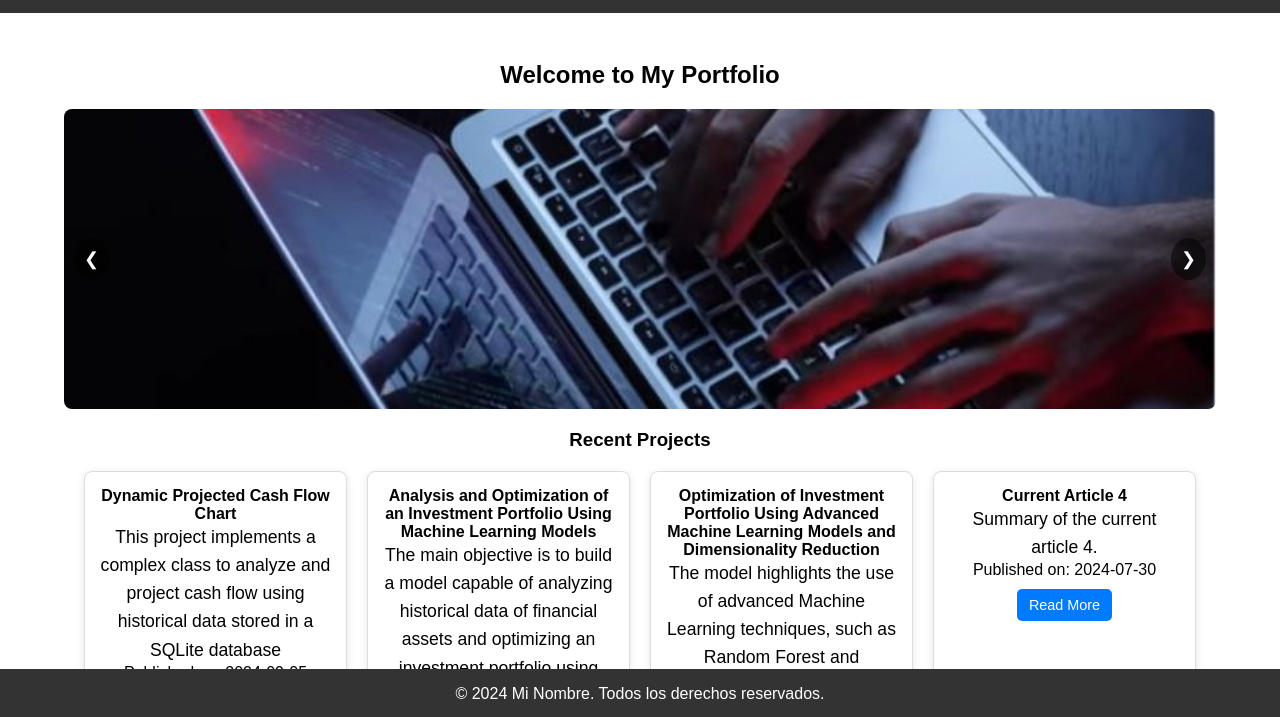
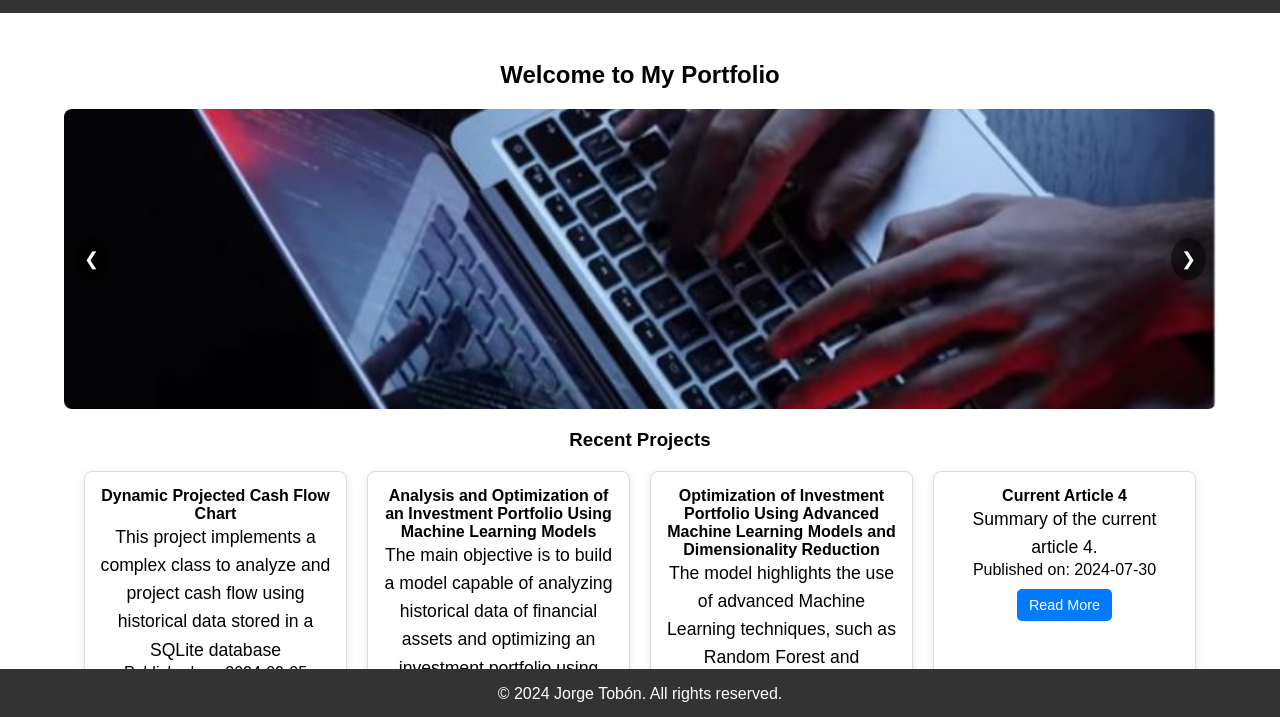
Before and after one commit to jtobon2025/portfolio, a plain HTML site: page index.html in a window 1280 px wide. Shown: the part 81-798 px from the top of the page. Drawn offline with Linux system fonts and the light colour scheme.

Commit message:
Update index.html

```diff
--- a/index.html
+++ b/index.html
@@ -87,7 +87,7 @@
 
     <!-- Footer -->
     <footer>
-        <p>© 2024 Mi Nombre. Todos los derechos reservados.</p>
+        <p>© 2024 Jorge Tobón. All rights reserved.</p>
     </footer>
 
     <script src="scripts.js"></script>
```
